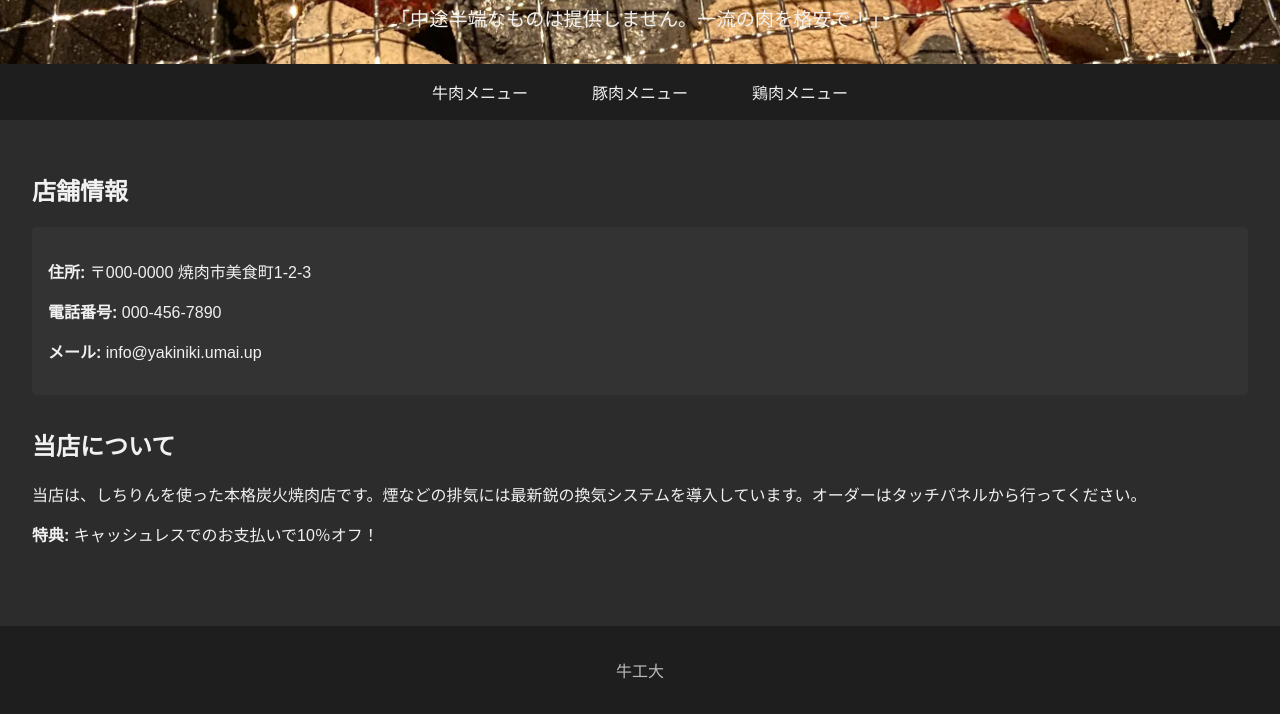
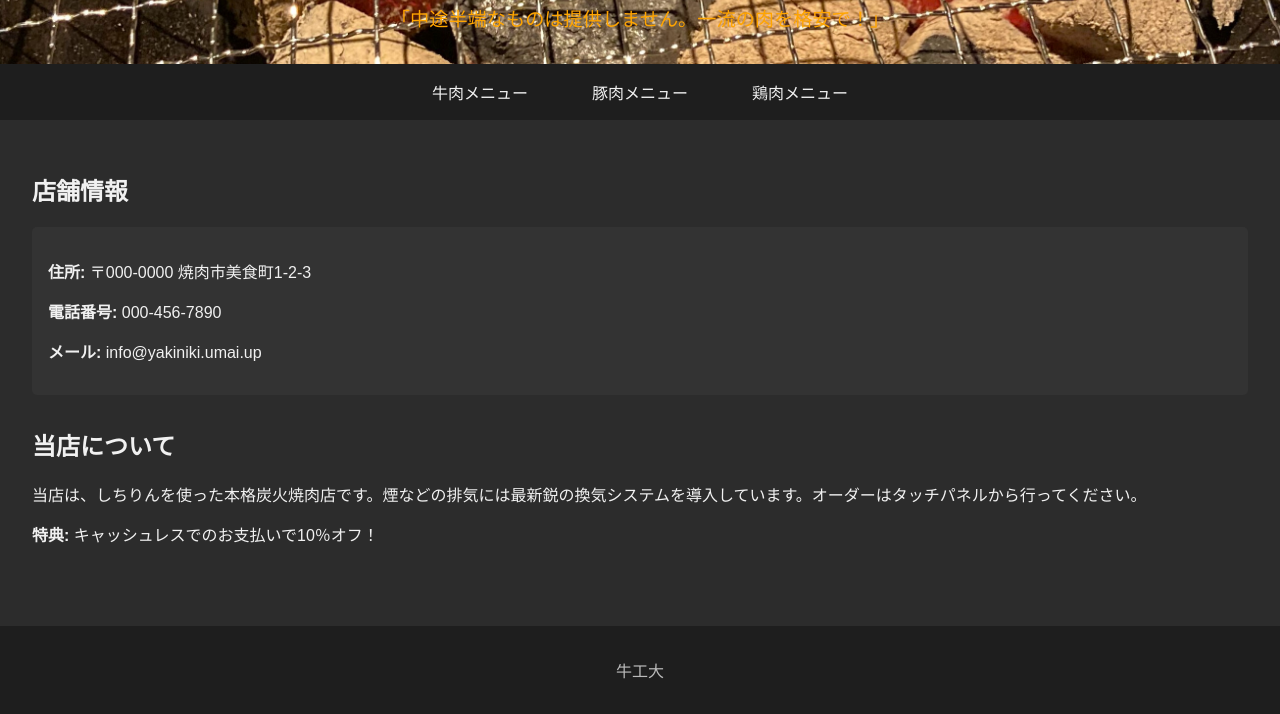
Before and after one commit to naonoob/2024CG, a plain HTML site: page index.html in a window 1280 px wide. Shown: the part 203-917 px from the top of the page. Drawn offline with Linux system fonts and the light colour scheme.

Commit message:
Update style.css

```diff
--- a/style.css
+++ b/style.css
@@ -28,7 +28,7 @@ header h1 {
 }
 
 header p {
-    color: #f1f1f1;
+    color: orange;
     font-size: 1.2rem;
     margin: 0;
 }
```
